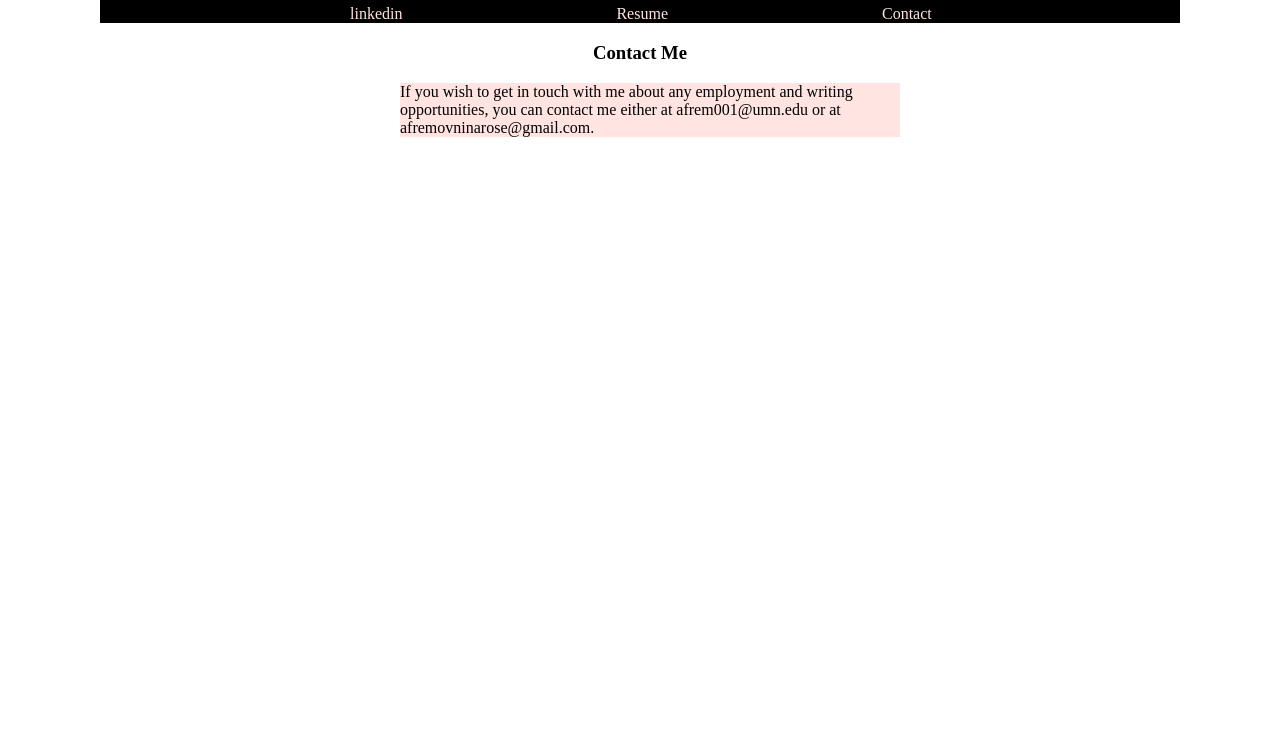
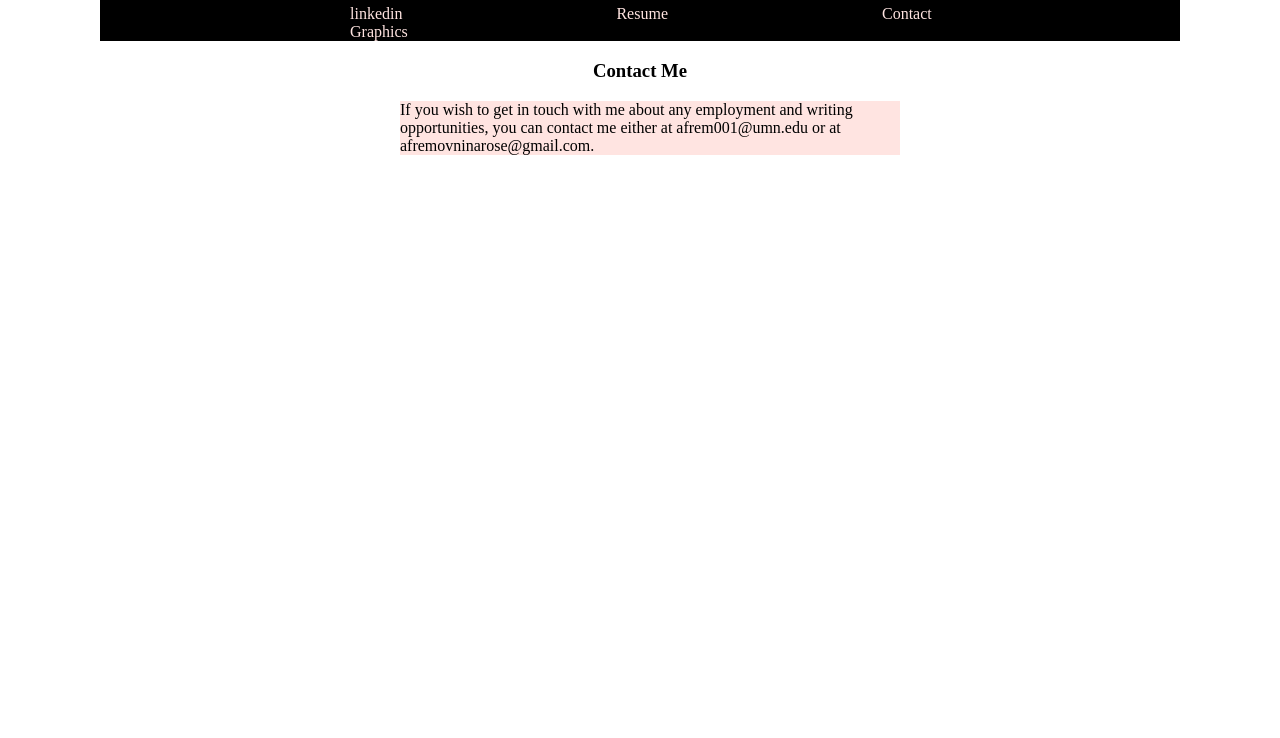
Before and after one commit to ninaroseafremov/hostedstaticsite, a plain HTML site: page index2.html in a window 1280 px wide. Shown: the part 62-800 px from the top of the page. Drawn offline with Linux system fonts and the light colour scheme.

Commit message:
Update index2.html

```diff
--- a/index2.html
+++ b/index2.html
@@ -12,6 +12,7 @@
       <li><a href="https://www.linkedin.com/in/nina-afremov-147973129/">linkedin</a></li>
       <li><a href="myresume.htm">Resume</a></li>
       <li><a href="index2.html">Contact</a></li>
+      <li><a href="index3.html">Graphics</a></li>
     </ul>
   </nav>
 </div>
```
